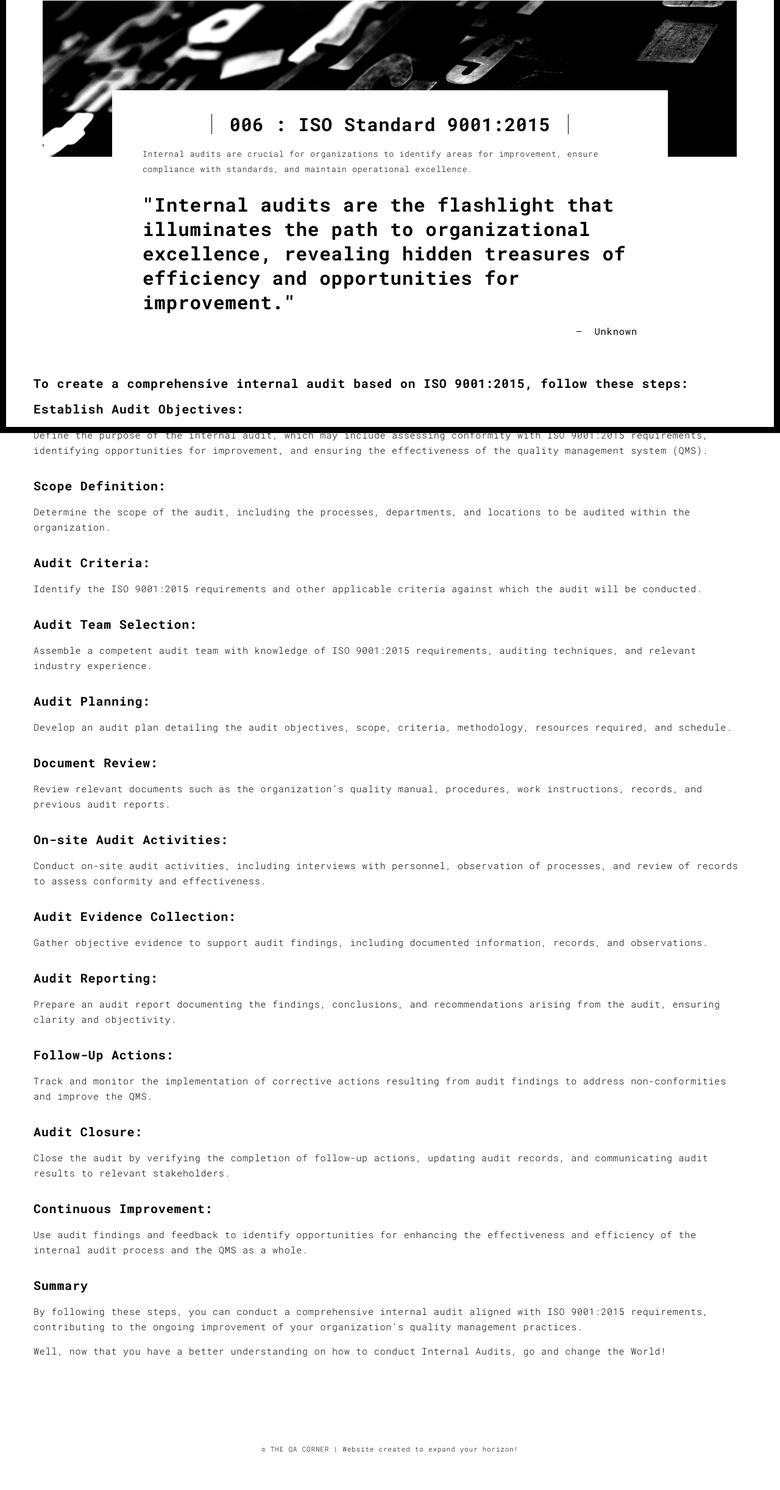
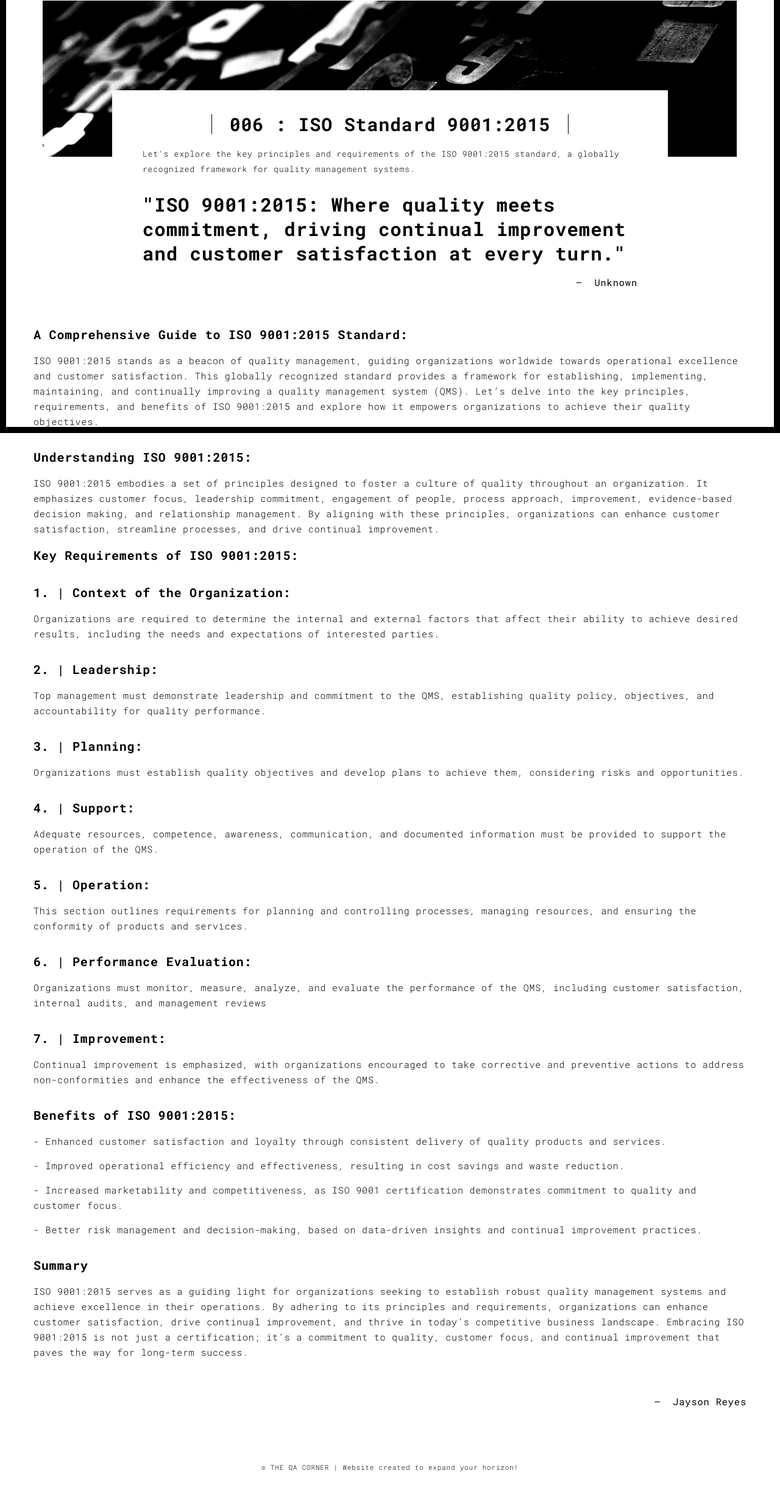
Before and after one commit to Gymmybear33/portfolio, a Flask app: page /iso.html in a window 1280 px wide. Shown: the part 90-2533 px from the top of the page at 61% size. Before the commit the page ends 2473 px from the top, so only its background shows below. Run offline with Flask 3, Linux system fonts and the light colour scheme; some libraries are stand-ins or nearby versions.

Commit message:
completed iso site

```diff
--- a/templates/iso.html
+++ b/templates/iso.html
@@ -69,72 +69,70 @@
           <div class="text-center">
             <h1 class="h2">006 : ISO Standard 9001:2015</h1>
           </div>
-          <p class="p-size-title">Internal audits are crucial for organizations to identify areas for improvement, ensure compliance with standards, and maintain operational excellence.</p>
+          <p class="p-size-title">Let's explore the key principles and requirements of the ISO 9001:2015 standard, a globally recognized framework for quality management systems.</p>
 
           <blockquote>
-            <p>"Internal audits are the flashlight that illuminates the path to organizational excellence, revealing hidden treasures of efficiency and opportunities for improvement."</p>
+            <p>"ISO 9001:2015: Where quality meets commitment, driving continual improvement and customer satisfaction at every turn."</p>
             <small class="pull-right">Unknown</small>
           </blockquote>
         </div>
       </div>
       <div class="col-md-12 col-md-offset-0 section-container-spacer">
         <div class="row">
-          <h3>To create a comprehensive internal audit based on ISO 9001:2015, follow these steps:</h3>
-          <h3>Establish Audit Objectives:</h3>
-          <p class="p-size-info">Define the purpose of the internal audit, which may include assessing conformity with ISO 9001:2015 requirements, identifying opportunities for improvement, and ensuring the effectiveness of the quality management system (QMS).</p>
+          <h3>A Comprehensive Guide to ISO 9001:2015 Standard:</h3>
+          <p class="p-size-info">ISO 9001:2015 stands as a beacon of quality management, guiding organizations worldwide towards operational excellence and customer satisfaction. This globally recognized standard provides a framework for establishing, implementing, maintaining, and continually improving a quality management system (QMS). Let’s delve into the key principles, requirements, and benefits of ISO 9001:2015 and explore how it empowers organizations to achieve their quality objectives.</p>
         </div>
         <div class="row">
-          <h3>Scope Definition:</h3>
-          <p class="p-size-info">Determine the scope of the audit, including the processes, departments, and locations to be audited within the organization.</p>
+          <h3>Understanding ISO 9001:2015:</h3>
+          <p class="p-size-info">ISO 9001:2015 embodies a set of principles designed to foster a culture of quality throughout an organization. It emphasizes customer focus, leadership commitment, engagement of people, process approach, improvement, evidence-based decision making, and relationship management. By aligning with these principles, organizations can enhance customer satisfaction, streamline processes, and drive continual improvement.</p>
+          <h3>Key Requirements of ISO 9001:2015:</h3>
         </div>
         <div class="row">
-          <h3>Audit Criteria:</h3>
-          <p class="p-size-info">Identify the ISO 9001:2015 requirements and other applicable criteria against which the audit will be conducted.</p>
+          <h3>1. | Context of the Organization:</h3>
+          <p class="p-size-info">Organizations are required to determine the internal and external factors that affect their ability to achieve desired results, including the needs and expectations of interested parties.</p>
         </div>
         <div class="row">
-          <h3>Audit Team Selection:</h3>
-          <p class="p-size-info">Assemble a competent audit team with knowledge of ISO 9001:2015 requirements, auditing techniques, and relevant industry experience.</p>
+          <h3>2. | Leadership:</h3>
+          <p class="p-size-info">Top management must demonstrate leadership and commitment to the QMS, establishing quality policy, objectives, and accountability for quality performance.</p>
         </div>
         <div class="row">
-          <h3>Audit Planning:</h3>
-          <p class="p-size-info">Develop an audit plan detailing the audit objectives, scope, criteria, methodology, resources required, and schedule.</p>
+          <h3>3. | Planning:</h3>
+          <p class="p-size-info">Organizations must establish quality objectives and develop plans to achieve them, considering risks and opportunities.</p>
         </div>
         <div class="row">
-          <h3>Document Review:</h3>
-          <p class="p-size-info">Review relevant documents such as the organization’s quality manual, procedures, work instructions, records, and previous audit reports.</p>
+          <h3>4. | Support:</h3>
+          <p class="p-size-info">Adequate resources, competence, awareness, communication, and documented information must be provided to support the operation of the QMS.</p>
         </div>
         <div class="row">
-          <h3>On-site Audit Activities:</h3>
-          <p class="p-size-info">Conduct on-site audit activities, including interviews with personnel, observation of processes, and review of records to assess conformity and effectiveness.</p>
+          <h3>5. | Operation:</h3>
+          <p class="p-size-info">This section outlines requirements for planning and controlling processes, managing resources, and ensuring the conformity of products and services.</p>
         </div>
         <div class="row">
-          <h3>Audit Evidence Collection:</h3>
-          <p class="p-size-info">Gather objective evidence to support audit findings, including documented information, records, and observations.</p>
+          <h3>6. | Performance Evaluation:</h3>
+          <p class="p-size-info">Organizations must monitor, measure, analyze, and evaluate the performance of the QMS, including customer satisfaction, internal audits, and management reviews</p>
         </div>
         <div class="row">
-          <h3>Audit Reporting:</h3>
-          <p class="p-size-info">Prepare an audit report documenting the findings, conclusions, and recommendations arising from the audit, ensuring clarity and objectivity.</p>
+          <h3>7. | Improvement:</h3>
+          <p class="p-size-info">Continual improvement is emphasized, with organizations encouraged to take corrective and preventive actions to address non-conformities and enhance the effectiveness of the QMS.</p>
         </div>
         <div class="row">
-          <h3>Follow-Up Actions:</h3>
-          <p class="p-size-info">Track and monitor the implementation of corrective actions resulting from audit findings to address non-conformities and improve the QMS.</p>
+          <h3>Benefits of ISO 9001:2015:</h3>
+          <p class="p-size-info">- Enhanced customer satisfaction and loyalty through consistent delivery of quality products and services.</p>
+          <p class="p-size-info">- Improved operational efficiency and effectiveness, resulting in cost savings and waste reduction.</p>
+          <p class="p-size-info">- Increased marketability and competitiveness, as ISO 9001 certification demonstrates commitment to quality and customer focus.</p>
+          <p class="p-size-info">- Better risk management and decision-making, based on data-driven insights and continual improvement practices.</p>
         </div>
-        <div class="row">
-          <h3>Audit Closure:</h3>
-          <p class="p-size-info">Close the audit by verifying the completion of follow-up actions, updating audit records, and communicating audit results to relevant stakeholders.</p>
-        </div>
-        <div class="row">
-          <h3>Continuous Improvement:</h3>
-          <p class="p-size-info">Use audit findings and feedback to identify opportunities for enhancing the effectiveness and efficiency of the internal audit process and the QMS as a whole.</p>
-        </div>
+
         <div class="row">
           <h3>Summary</h3>
-          <p class="p-size-info">By following these steps, you can conduct a comprehensive internal audit aligned with ISO 9001:2015 requirements, contributing to the ongoing improvement of your organization’s quality management practices.</p>
-          <p class="p-size-info">Well, now that you have a better understanding on how to conduct Internal Audits, go and change the World!</p>
+          <p class="p-size-info">ISO 9001:2015 serves as a guiding light for organizations seeking to establish robust quality management systems and achieve excellence in their operations. By adhering to its principles and requirements, organizations can enhance customer satisfaction, drive continual improvement, and thrive in today’s competitive business landscape. Embracing ISO 9001:2015 is not just a certification; it’s a commitment to quality, customer focus, and continual improvement that paves the way for long-term success.</p>
+
         </div>
       </div>
 
-
+      <blockquote>
+        <small class="pull-right">Jayson Reyes</small>
+      </blockquote>
 
       <!-- <div class="col-md-8 col-md-offset-2 section-container-spacer">
         <div class="row">
```
